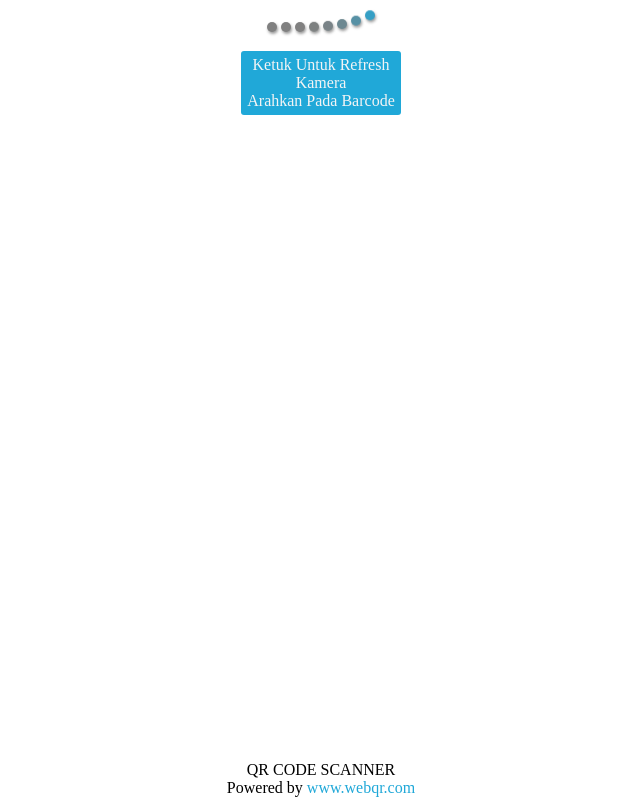
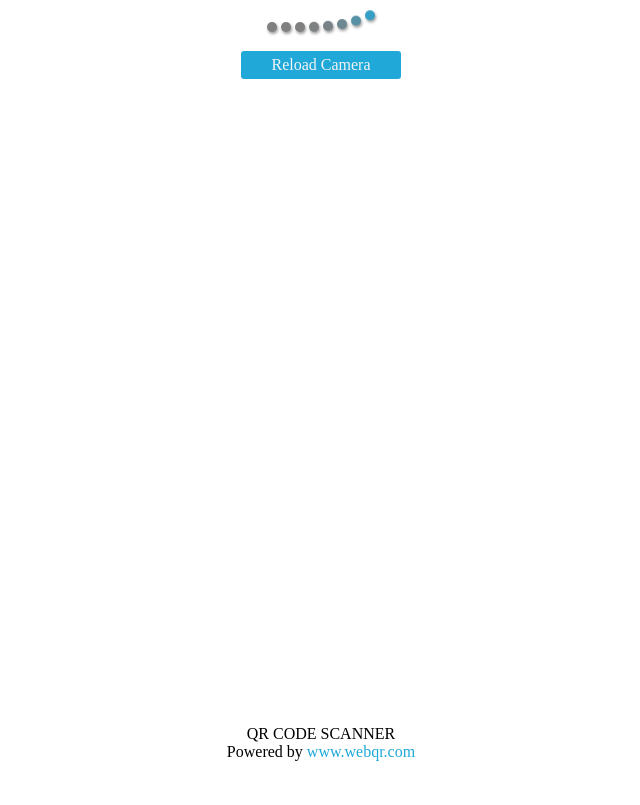
Before and after one commit to webqr/webqr.github.io, a plain HTML site: page index.html in a window 1280 px wide. Shown: the whole page, without its empty margins (319-959 px from the left). Drawn offline with Linux system fonts and the light colour scheme.

Commit message:
Update index.html

```diff
--- a/index.html
+++ b/index.html
@@ -71,7 +71,7 @@
           <span></span>
           <span></span>
         </div>
-        <div id="reload" onclick="location.reload();">Ketuk Untuk Refresh Kamera<br>Arahkan Pada Barcode</div>
+        <div id="reload" onclick="location.reload();">Reload Camera</div>
         <div id="outdiv"><video id="v" autoplay=""></video></div>
       </div>
     </div>
```
